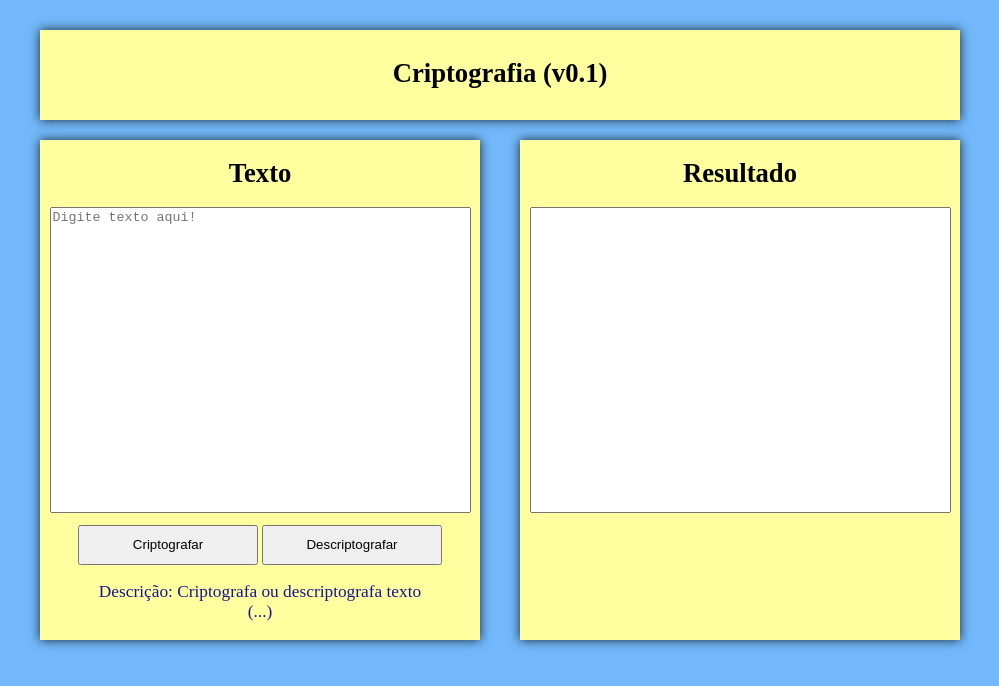
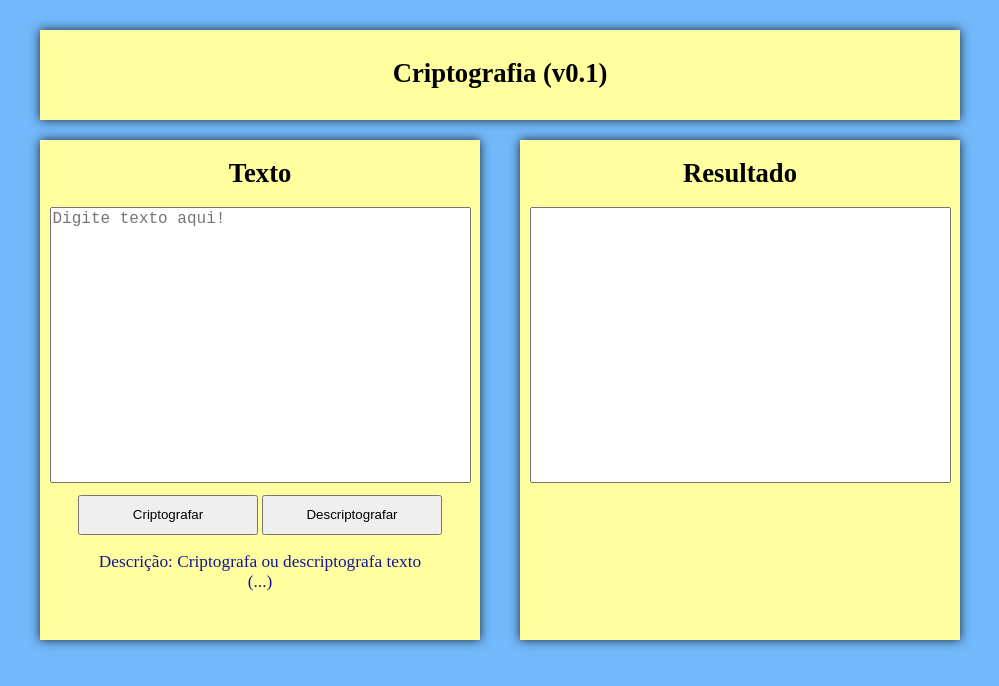
Before and after one commit to tiagonunes001/Criptografia-JS, a plain HTML site: page index.html in a window 1280 px wide. Shown: the whole page, without its empty margins (140-1139 px from the left). Drawn offline with Linux system fonts and the light colour scheme.

Commit message:
Update font size
Update the font size of textarea

```diff
--- a/index.html
+++ b/index.html
@@ -15,7 +15,7 @@
     <div id="box">
         <div id="box1">
             <h1 id="spec">Texto</h1>
-            <textarea id="in_box" cols="50" rows="20" style="resize: none;" placeholder="Digite texto aqui!"></textarea>
+            <textarea id="in_box" cols="40" rows="15" style="resize: none; font-size: 12pt;" placeholder="Digite texto aqui!"></textarea>
             <!--<input type="text" id="fnum"><br>--><br>
             <!--Nome: <input type="text" id="ftxt" value="">--><br>
             <input type="button" value="Criptografar" id="btn4" onclick="_cript()">
@@ -24,7 +24,7 @@
         </div>
         <div id="box2">
             <h1 id="spec">Resultado</h1>
-            <textarea id="out_box" cols="50" rows="20" style="resize: none;"></textarea>
+            <textarea id="out_box" cols="40" rows="15" style="resize: none; font-size: 12pt;"></textarea>
             <!--<input type="button" value="Clean" id="btn5" onclick="_clean()">-->
         </div>
     </div>
```
